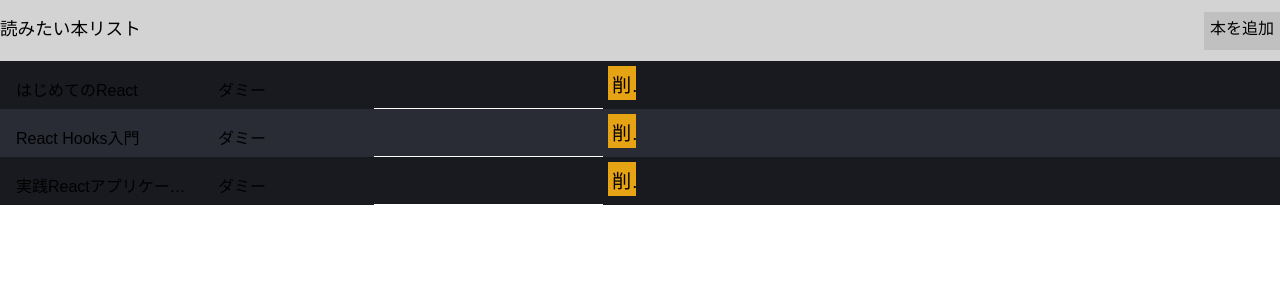
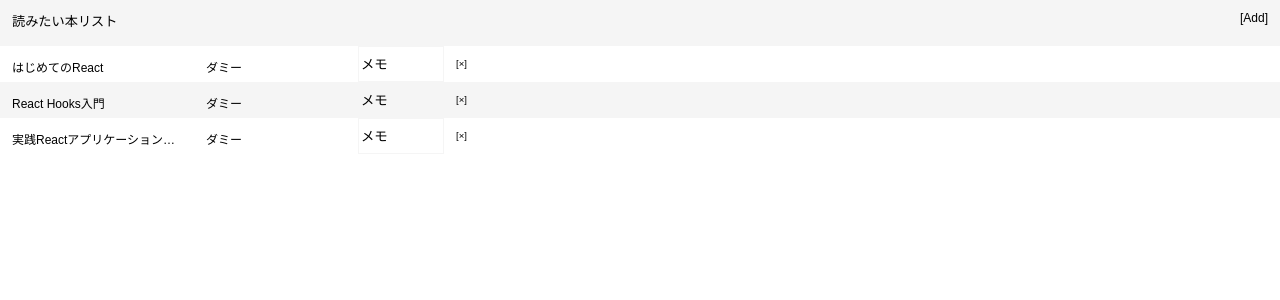
Before and after one commit to kyonenya/trial-preact, a Preact app: page / in a window 1280 px wide. Shown: the top 300 px of the page. Built offline with nearby package versions, Linux system fonts and the light colour scheme.

Commit message:
スタイルを調整

```diff
--- a/src_bookAPI/App.tsx
+++ b/src_bookAPI/App.tsx
@@ -7,19 +7,19 @@
     id: 1,
     title: 'はじめてのReact',
     authors: 'ダミー',
-    memo: '',
+    memo: 'メモ',
   },
   {
     id: 2,
     title: 'React Hooks入門',
     authors: 'ダミー',
-    memo: '',
+    memo: 'メモ',
   },
   {
     id: 3,
     title: '実践Reactアプリケーション開発',
     authors: 'ダミー',
-    memo: '',
+  memo: 'メモ',
   },
 ];
 
@@ -28,7 +28,7 @@
     <div className="App">
       <nav className="nav">
         <h1>読みたい本リスト</h1>
-        <div className="button-like">本を追加</div>
+        <div className="button-like">[Add]</div>
       </nav>
       <main className="main">
         {dummyBooks.map((book) => {
--- a/src_bookAPI/BookRow.tsx
+++ b/src_bookAPI/BookRow.tsx
@@ -20,7 +20,7 @@
       <div className="delete-row"
 //        onClick={handleDeleteClick}
       >
-        削除
+        [×]
       </div>
     </div>
   );
--- a/style.css
+++ b/style.css
@@ -1,8 +1,12 @@
+html {
+  font-size: 12px;
+  font-family: sans-serif;
+}
+
 body {
   width: 500;
   margin: 0 auto;
-  font-size: 10px;
-  font-family: sans-serif;
+  /* font-size: 10px; */
 }
 
 .App {
@@ -16,22 +20,21 @@
   flex-direction: row; /* 横並び */
   justify-content: space-between; /* 両脇 */
   align-items: center; /* 縦中央 */
-  background-color: lightgray;
+  background-color: whitesmoke;
 }
 
 h1 {
+  margin-left: 1rem;
   height: 2rem;
   font-size: 1.1rem;
   font-weight: normal;
 }
 
 .button-like {
-  padding: 3px;
-  width: 70px;
+  margin-right: 1rem;;
   height: 2rem;
   text-align: center;
   font-size: 1rem;
-  background-color: silver;
   cursor: pointer;
 }
 
@@ -135,13 +138,12 @@
 }
 
 .book-row {
-  background-color: #181a1f;
   display: flex;
   flex-direction: row;
 }
 
 .book-row:nth-child(even) {
-  background-color: #292c35;
+  background-color: whitesmoke;
 }
 
 .book-row div {
@@ -163,32 +165,18 @@
 }
 
 .book-row input {
-  width: 225px;
-  padding: 8px 2px 0;
-  color: aquamarine;
-  background-color: #181a1f;
-  border: none;
+  width: 80px;
   outline: 0;
-  border-bottom: 1px solid #fff;
+  border: 1px solid whitesmoke;
 }
 
 .book-row:nth-child(even) input {
-  background-color: #292c35;
-}
-
-.book-row input:focus {
-  border-bottom: 3px solid #fff;
-  font-size: 1.1rem;
+  background-color: whitesmoke;
 }
 
 .book-row .delete-row {
-  margin: 5px;
-  padding: 4px;
-  width: 20px;
-  height: 1.6rem;
   text-align: center;
-  font-size: 1.2rem;
-  background-color: rgb(230, 163, 20);
+  font-size: 0.8rem;
   cursor: pointer;
 }
 
```
